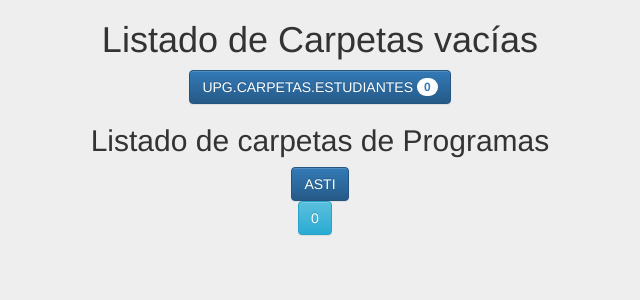
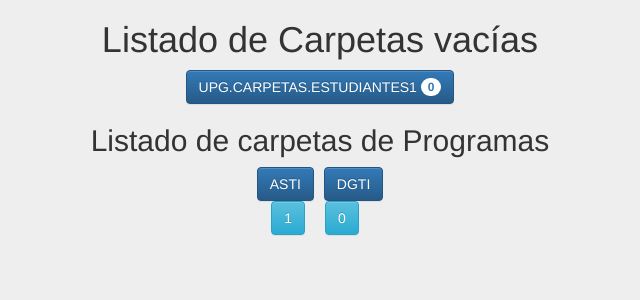
Before and after one commit to joelbejar/Taller, a PHP site: page / in a window 1280 px wide. Shown: the top 300 px of the page, without its empty margins (320-960 px from the left). Run offline with PHP 8.4, Linux system fonts and the light colour scheme; data that the repository does not hold is empty.

Commit message:
modificacion de carpeta

```diff
--- a/index.php
+++ b/index.php
@@ -37,7 +37,7 @@
         $arrayAlumno=array();
         $arrayLleno=array();
         $arraycapertas=array();
-    $dir="UPG.CARPETAS.ESTUDIANTES";
+    $dir="UPG.CARPETAS.ESTUDIANTES1";
 
      $explorar= scandir($dir);
      $array1=array();
```
